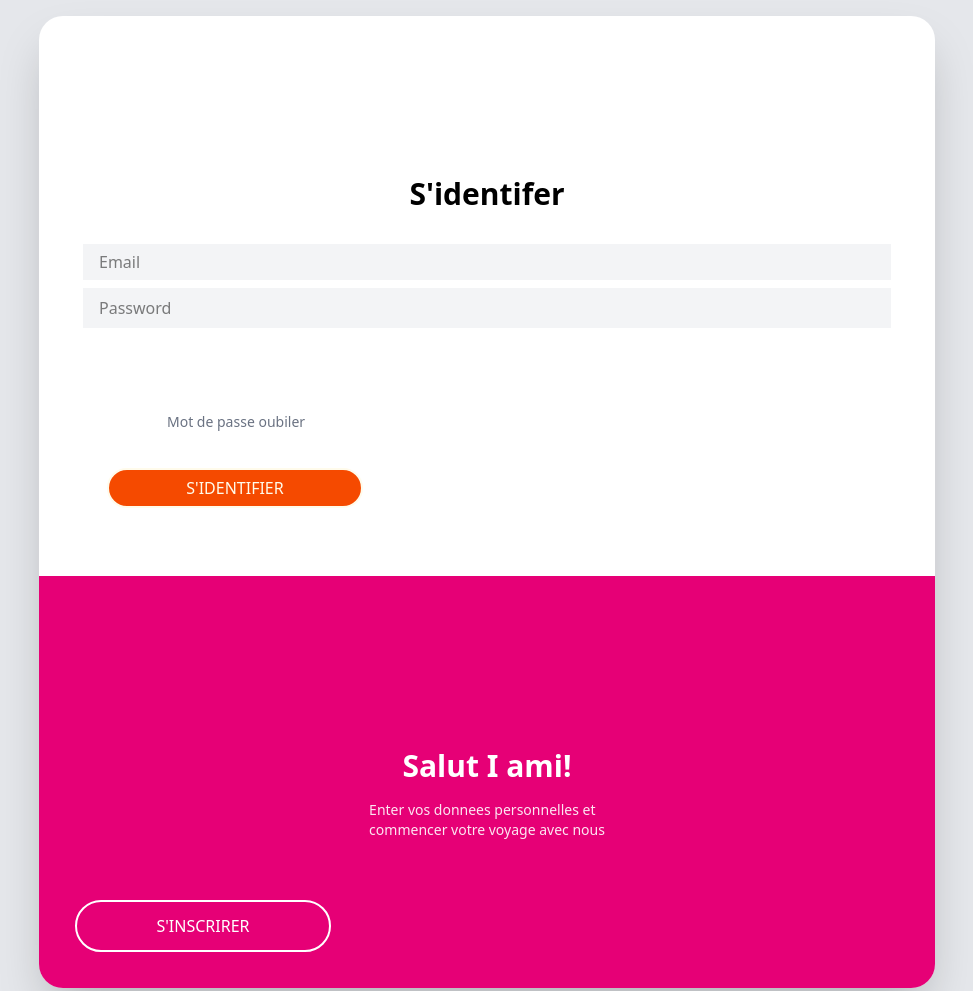
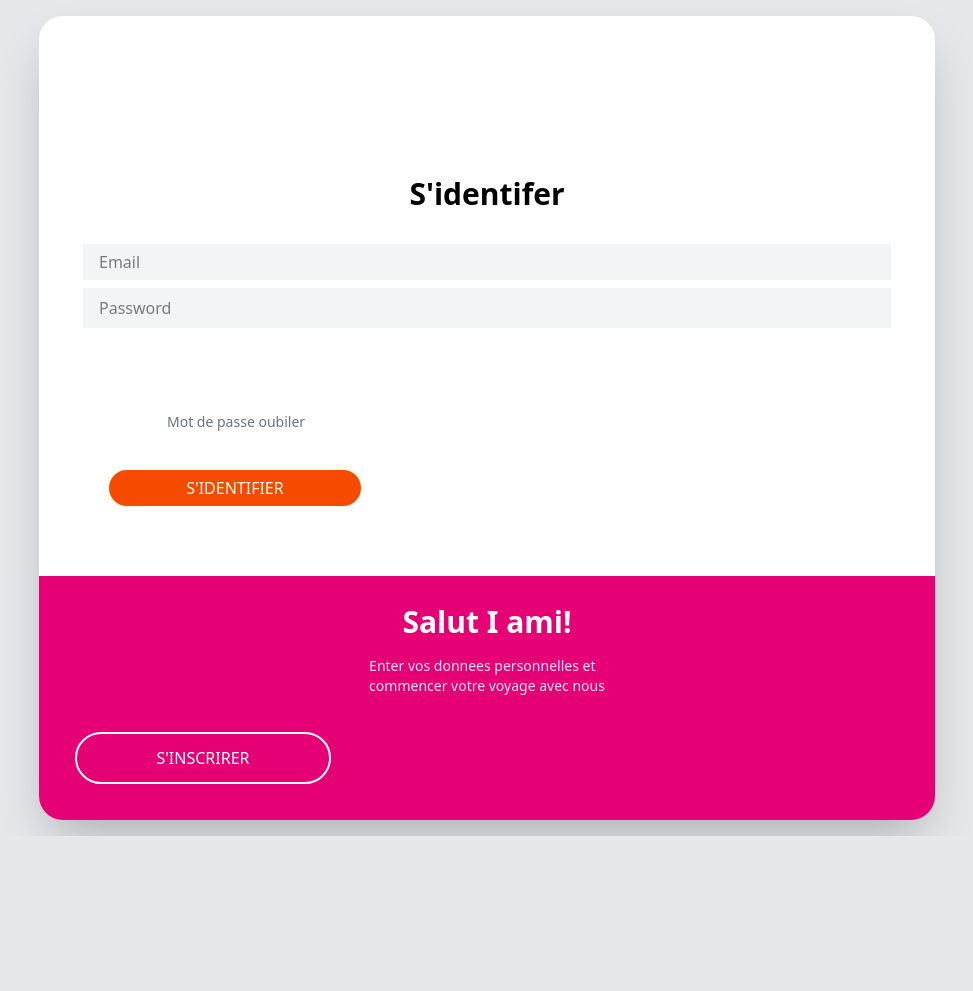
Before and after one commit to victoriaashfordthorne-afk/nagod, a website: page index.html in a window 1280 px wide. Shown: the top 991 px of the page, without its empty margins (153-1126 px from the left). After the commit the page ends 836 px from the top, so only its background shows below. Drawn offline with nearby package versions, Linux system fonts and the light colour scheme.

Commit message:
assignment on git

```diff
--- a/index.html
+++ b/index.html
@@ -27,8 +27,8 @@
     </div>
     <!-- right -->
     <div class="  bg-gradient-to- from-pink-500 to bg-pink-600 text-white w-full md:w-1/2 flex-col item-center">
-      <h2 class="flex justify-center items-center font-bold text-3xl pt-36  mt-7 md:text-4xl mb-4 ">Salut I ami!</h2>
-      <p class="flex justify-center items-center mb-6 text-sm md:text-base opacity-90">Enter vos donnees personnelles et <br>commencer votre voyage avec nous
+      <h2 class="flex justify-center items-center font-bold text-3xl   mt-7 md:text-4xl mb-4 ">Salut I ami!</h2>
+      <p class="flex justify-center items-center  text-sm md:text-base opacity-90">Enter vos donnees personnelles et <br>commencer votre voyage avec nous
       </p>
       <button class="btn1 border-2  px-8 py-3  hover:bg-white hover:text-pink-600 rounded-4xl p-3  m-9  w-3xs  ">S'INSCRIRER</button>
     </div>
```
